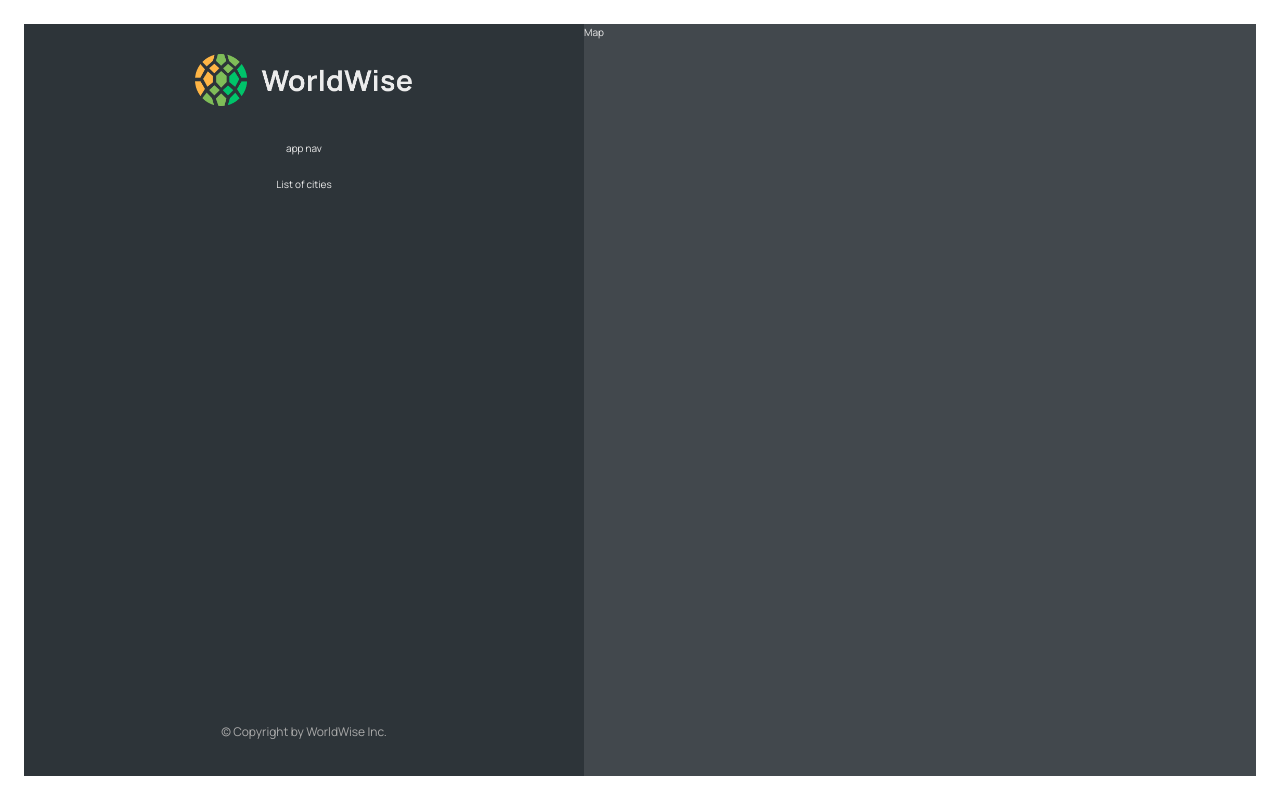
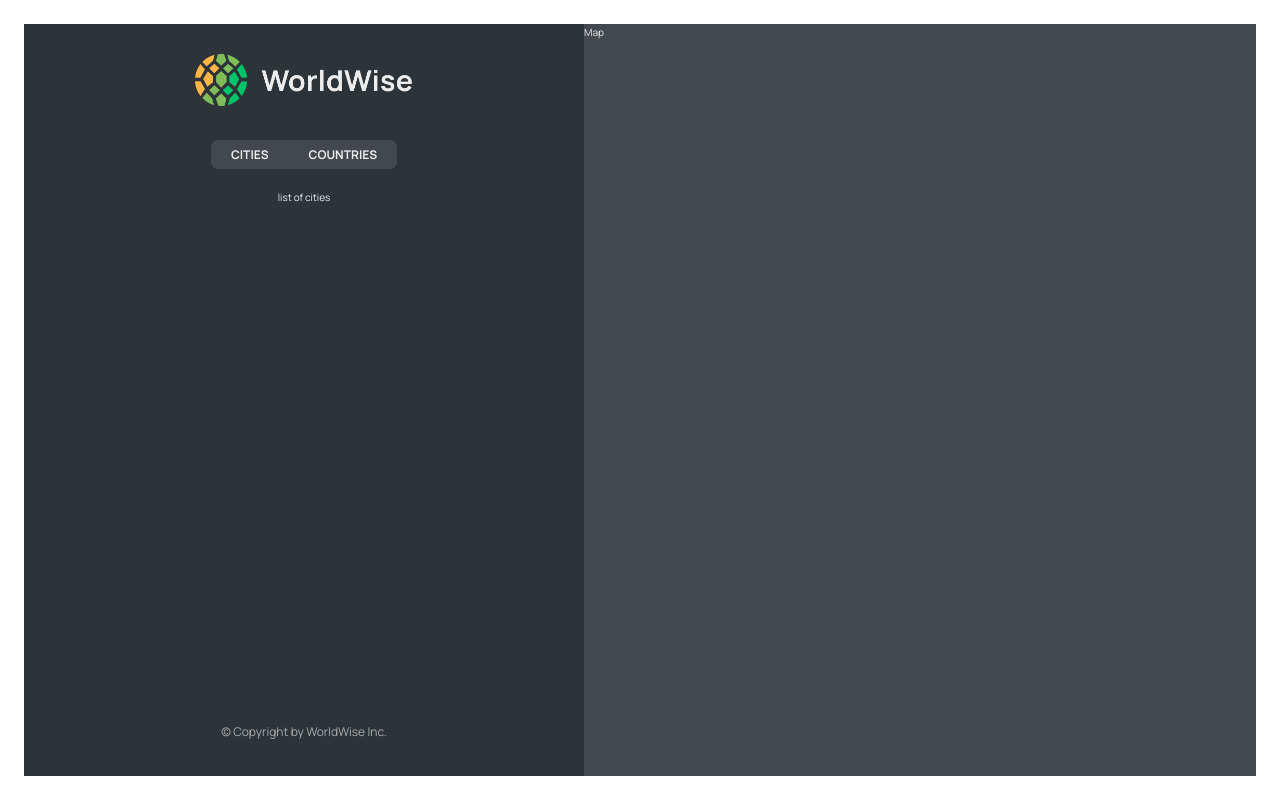
Before and after one commit to KevinADemetro/worldwise, a React (Vite) app: page /app in a window 1280 px wide. Built offline with nearby package versions, Linux system fonts and the light colour scheme.

Commit message:
Create nested routes and navigation to them

```diff
--- a/src/App.jsx
+++ b/src/App.jsx
@@ -13,7 +13,12 @@
         <Route path="/" element={<Homepage />} />
         <Route path="product" element={<Product />} />
         <Route path="pricing" element={<Pricing />} />
-        <Route path="app" element={<AppLayout />} />
+        <Route path="app" element={<AppLayout />}>
+          <Route index element={<p>list of cities</p>} />
+          <Route path="cities" element={<p>list of cities</p>} />
+          <Route path="countries" element={<p>Countries</p>} />
+          <Route path="form" element={<p>Form</p>} />
+        </Route>
         <Route path="login" element={<Login />} />
         <Route path="*" element={<PageNotFound />} />
       </Routes>
--- a/src/components/AppNav.jsx
+++ b/src/components/AppNav.jsx
@@ -1,6 +1,18 @@
+import { NavLink } from "react-router-dom";
 import styles from "./AppNav.module.css";
 function AppNav() {
-  return <nav className={styles.nav}>app nav</nav>;
+  return (
+    <nav className={styles.nav}>
+      <ul>
+        <li>
+          <NavLink to="cities">Cities</NavLink>
+        </li>
+        <li>
+          <NavLink to="countries">Countries</NavLink>
+        </li>
+      </ul>
+    </nav>
+  );
 }
 
 export default AppNav;
--- a/src/components/Sidebar.jsx
+++ b/src/components/Sidebar.jsx
@@ -2,12 +2,13 @@
 import Logo from "./Logo";
 import Footer from "./Footer";
 import styles from "./Sidebar.module.css";
+import { Outlet } from "react-router-dom";
 function Sidebar() {
   return (
     <div className={styles.sidebar}>
       <Logo />
       <AppNav />
-      <p>List of cities</p>
+      <Outlet />
       <Footer />
     </div>
   );
```
